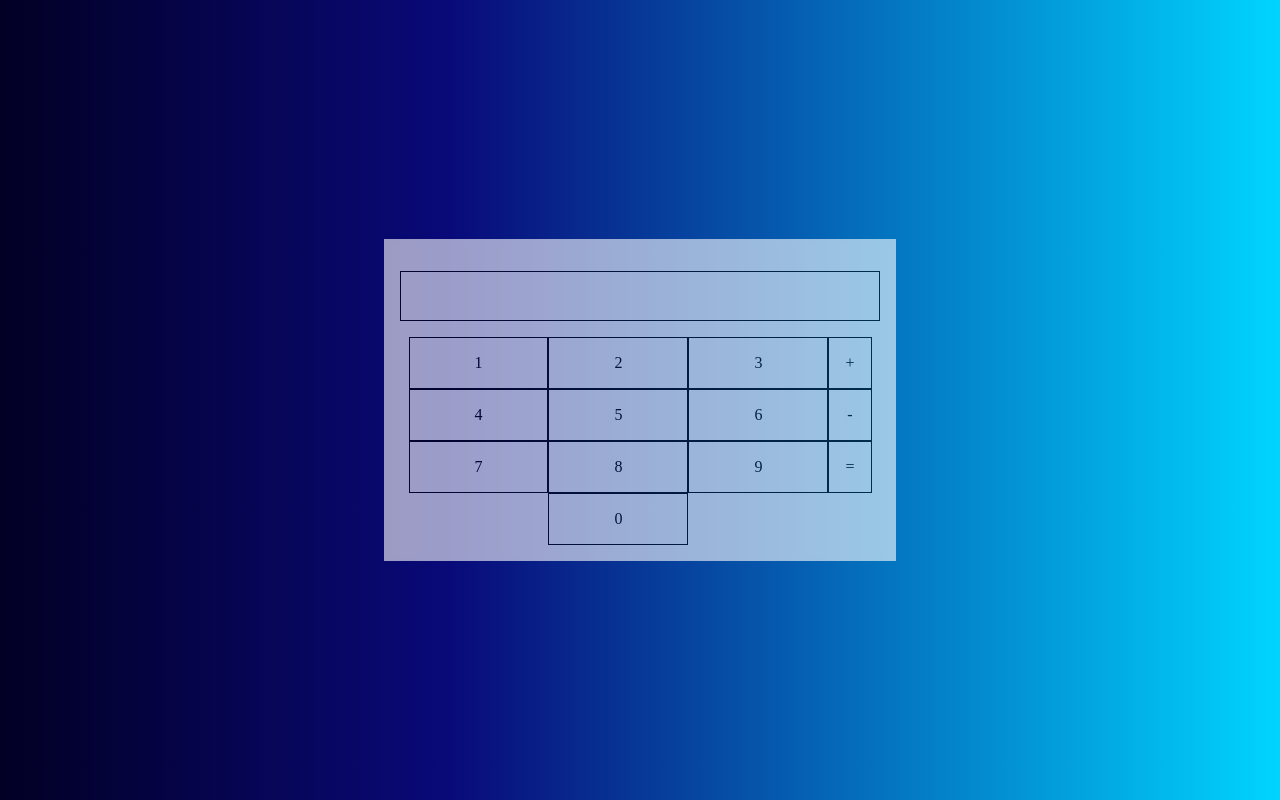
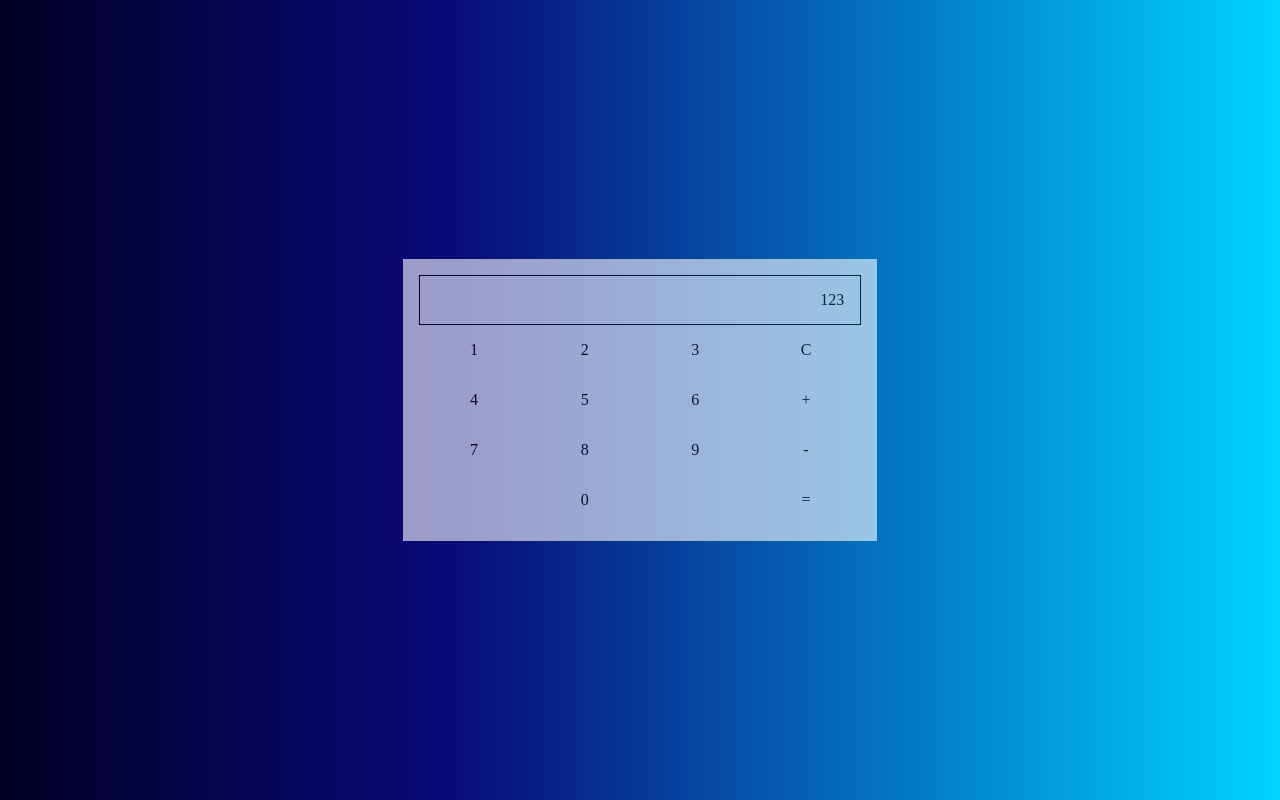
Before and after one commit to taaaalleN/odin-calculator, a plain HTML site: page index.html in a window 1280 px wide. Drawn offline with Linux system fonts and the light colour scheme.

Commit message:
Create basic design layout

```diff
--- a/index.html
+++ b/index.html
@@ -10,7 +10,7 @@
   </head>
   <body>
     <div id="calculator">
-      <div class="display"></div>
+      <div class="display">123</div>
       <div class="buttons">
         <div class="numbers">
           <div class="button">1</div>
@@ -25,6 +25,7 @@
           <div class="button">0</div>
         </div>
         <div class="operators">
+          <div class="button">C</div>
           <div class="button">+</div>
           <div class="button">-</div>
           <div class="button">=</div>
--- a/style.css
+++ b/style.css
@@ -13,7 +13,7 @@ body {
 }
 
 #calculator {
-    width: 40%;
+    /* width: 40%; */
     /* height: 60%; */
     /* display: grid;
     grid-template-columns: repeat(4, 1fr);
@@ -30,16 +30,16 @@ body {
 
 #calculator .display {
     background-color: #fff;
-    /* width: 100%; */
     height: 50px;
-    /* padding: 1em; */
-    /* margin: 1em; */
     border: 1px solid black;
-    margin: 1em 0;
+    display: flex;
+    align-items: center;
+    justify-content: flex-end;
+    padding-right: 1rem;
 }
 
 #calculator .button {
-    border: 1px solid black;
+    /* border: 1px solid black; */
     padding: 1em;
     flex-basis: calc(100% / 3);
     cursor: pointer;
@@ -61,4 +61,9 @@ body {
     justify-content: center;
     align-items: center;
     flex-wrap: wrap;
+    flex-basis: 75%;
 }
+
+#calculator .operators {
+    flex-basis: 25%;
+}
```
